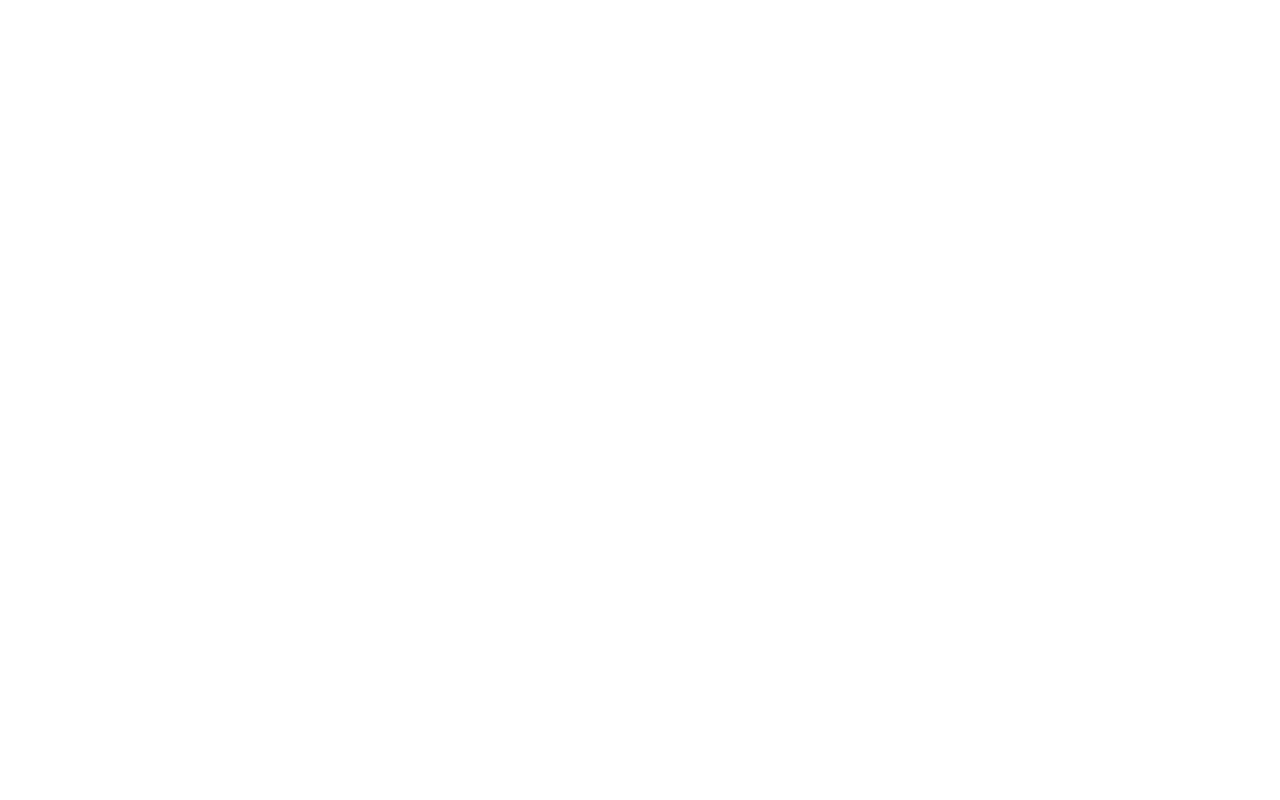
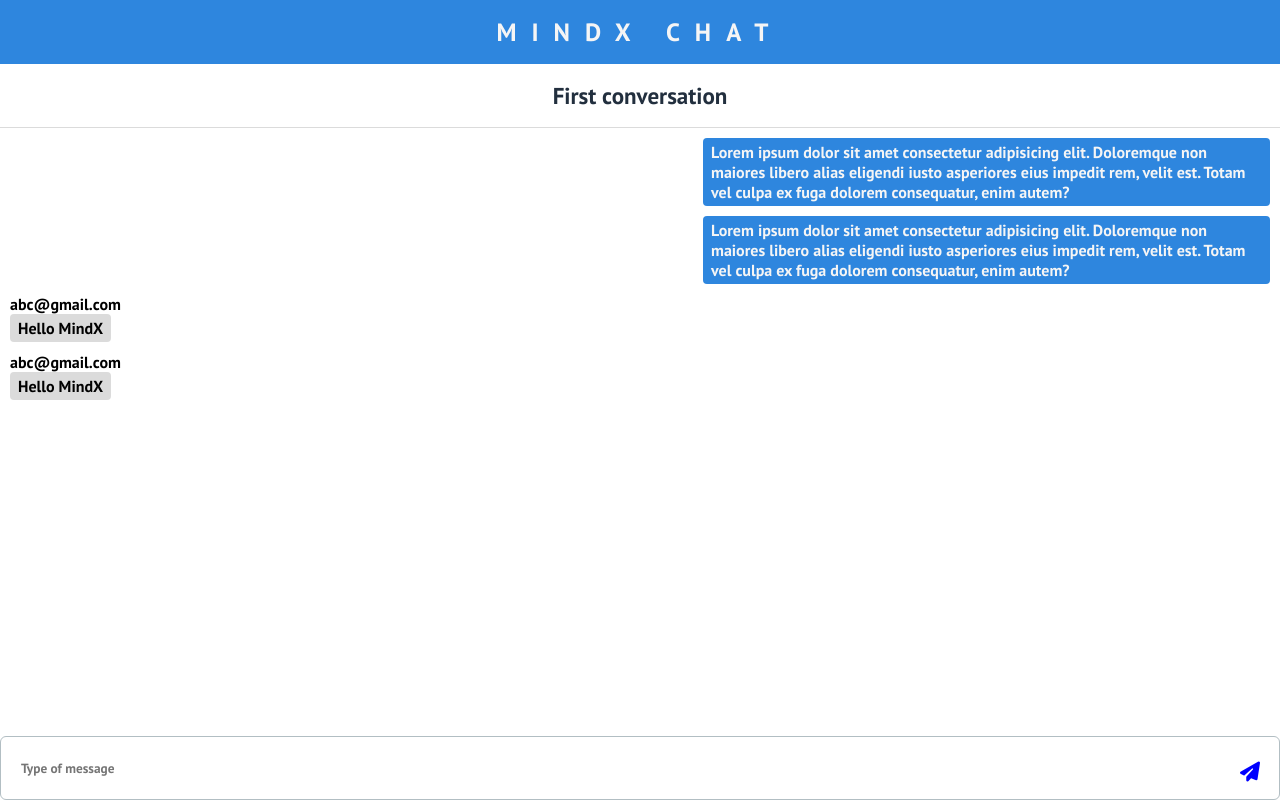
Before and after one commit to luuthemanhgch17279/CIJS-47-manhlt, a plain HTML site: page Chat-Application/temp.html in a window 1280 px wide. Drawn offline with Linux system fonts and the light colour scheme.

Commit message:
3:06am update day 4

```diff
--- /dev/null
+++ b/Chat-Application/css/chat.css
@@ -0,0 +1,73 @@
+.header{
+    height: 64px;
+    background-color: #2e86de;
+    font-size: 25px;
+    color: whitesmoke;
+    text-align: center;
+    line-height: 64px;
+    letter-spacing: 15px;
+    text-transform: uppercase;
+}
+.chat-container .conversation-title{
+    height: 64px;
+    font-size: 23px;
+    color: #222f3e;
+    text-align: center;
+    line-height: 64px;
+    border-bottom: 1px solid #dbdbdb;
+}
+.chat-container{
+    height: 100vh;
+}
+.chat-container .main{
+    height: calc(100vh - 64px);
+}
+.chat-container .main .conversation-detail{
+    height: 100%;
+    display: flex;
+    flex-direction: column;
+}
+.conversation-detail .list-message{
+    flex-grow: 1;
+}
+.chat-container #send-message-form{
+    position: relative;
+}
+#send-message-form button{
+    color: blue;
+    cursor: pointer;
+    font-size: 20px;
+    position: absolute;
+    top: 23px;
+    right: 20px;
+    border: 0px;
+    background: none;
+    outline: none;
+}
+#send-message-form .input-wrapper{
+    margin: 0px;
+}
+#send-message-form .input-wrapper input{
+    padding: 22px 20px;
+}
+.list-message .message .content{
+    width: max-content;
+    padding: 4px 8px;
+    border-radius: 4px;
+    max-width: 45%;
+    margin-bottom: 10px;
+}
+.list-message .message.mine{
+    display: flex;
+    justify-content: flex-end;
+}
+.list-message .message.mine .content{
+    background: #2e86de;
+    color: whitesmoke;
+}
+.list-message .message.their .content{
+    background-color: #dbdbdb;
+}
+.chat-container .list-message{
+    padding: 10px;
+}
--- a/Chat-Application/temp.html
+++ b/Chat-Application/temp.html
@@ -7,6 +7,9 @@
     <link rel="stylesheet" href="./css/register.css">
     <link rel="stylesheet" href="./css/style.css">
     <link rel="stylesheet" href="./css/login.css">
+    <link rel="stylesheet" href="./css/chat.css">
+
+    <script src="https://kit.fontawesome.com/d22d9dd2e6.js" crossorigin="anonymous"></script>
     <title>Document</title>
 </head>
 
@@ -62,7 +65,42 @@
     </div> -->
 
     <div class="chat-container">
-        <h1 class="chat-header"></h1>
+        <div class="header">
+            MindX chat
+        </div>
+        <div class="main">
+            <div class="conversation-detail">
+                <div class="conversation-title">First conversation</div>
+                <div class="list-message">
+                    <div class="message mine">
+                        <div class="content">Lorem ipsum dolor sit amet consectetur adipisicing elit. Doloremque non
+                            maiores libero alias eligendi iusto asperiores eius impedit rem, velit est. Totam vel culpa
+                            ex fuga dolorem consequatur, enim autem?</div>
+                    </div>
+                    <div class="message mine">
+                        <div class="content">Lorem ipsum dolor sit amet consectetur adipisicing elit. Doloremque non
+                            maiores libero alias eligendi iusto asperiores eius impedit rem, velit est. Totam vel culpa
+                            ex fuga dolorem consequatur, enim autem?</div>
+                    </div>
+                    <div class="message their">
+                        <div class="owner">abc@gmail.com</div>
+                        <div class="content">Hello MindX</div>
+                    </div>
+                    <div class="message their">
+                        <div class="owner">abc@gmail.com</div>
+                        <div class="content">Hello MindX</div>
+                    </div>
+                </div>
+                <form id="send-message-form">
+                    <div class="input-wrapper">
+                        <input type="text" placeholder="Type of message" name="message">
+
+                        </input>
+                    </div>
+                    <button type="submit"><i type="submit" class="fas fa-paper-plane"></i></button>
+                </form>
+            </div>
+        </div>
     </div>
 </body>
 
```
Also changed, not shown: Chat-Application/index.html (+3 -0 lines), Chat-Application/js/component.js (+15 -1 lines), Chat-Application/js/index.js (+17 -1 lines), Chat-Application/js/model.js (+11 -11 lines), Chat-Application/js/view.js (+36 -2 lines).
